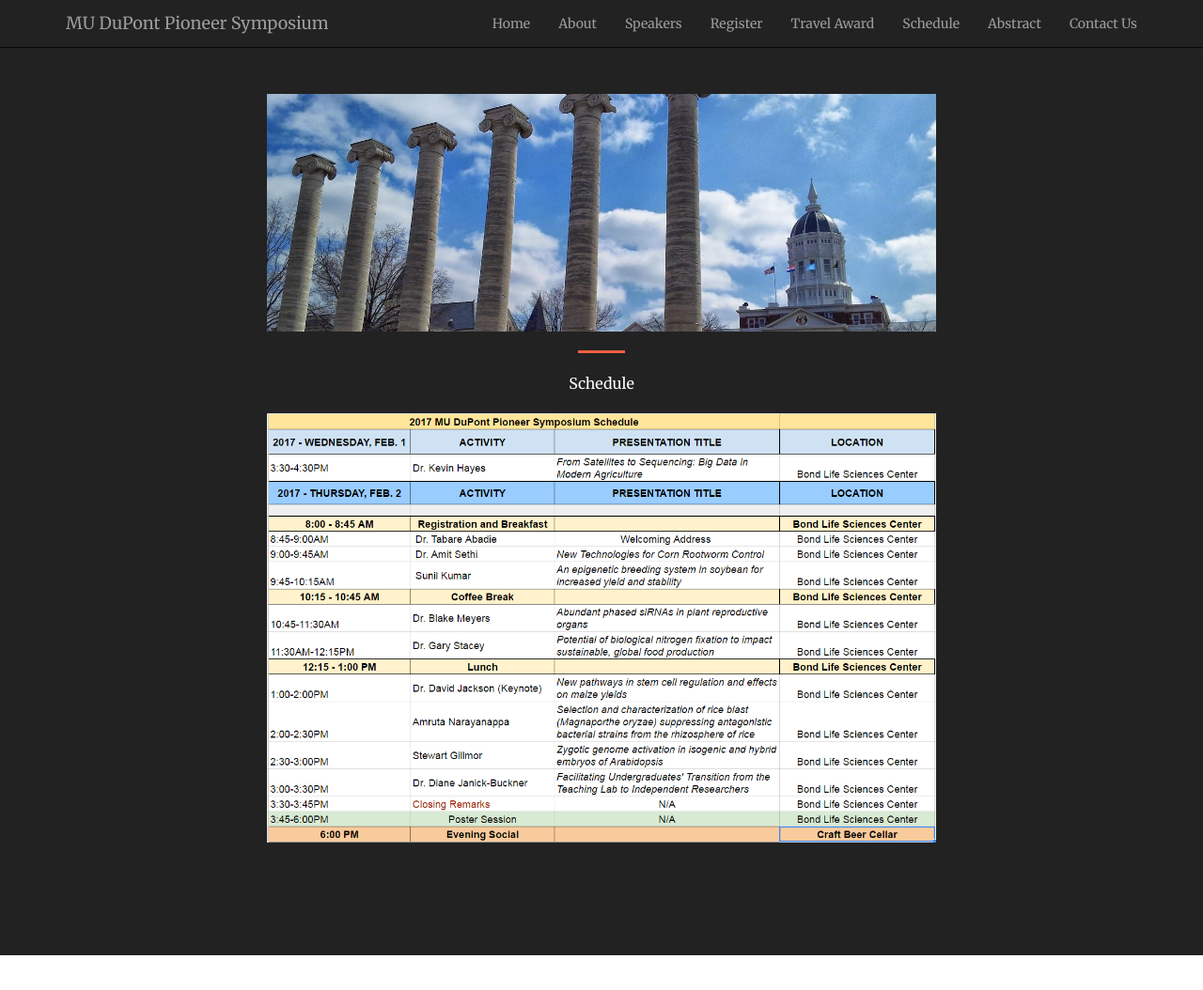
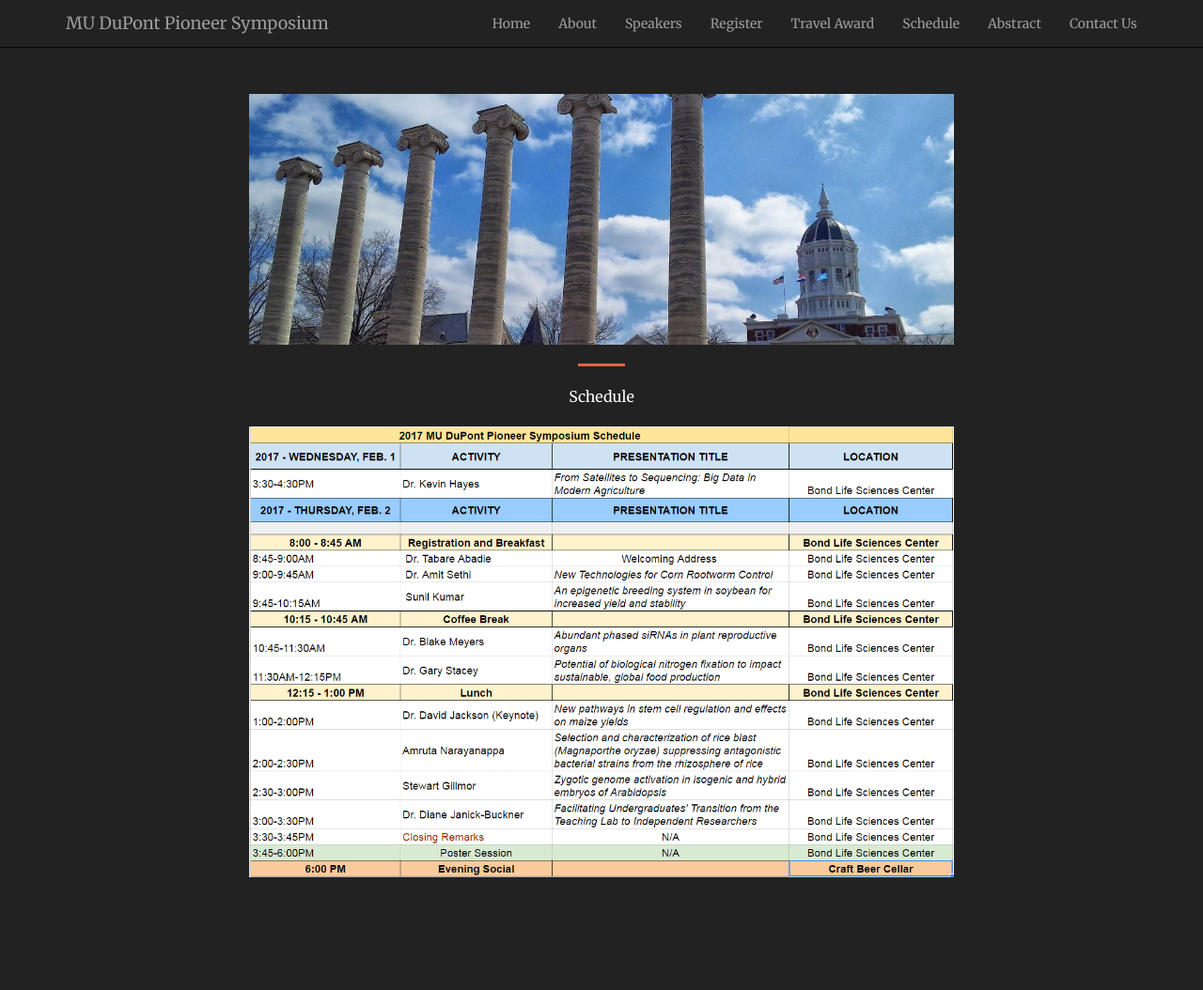
Before and after one commit to mupioneersymposium/mupioneersymposium.github.io, a Jekyll site: the page built from schedule.md, in a window 1280 px wide and 1054 px high. Shown: the whole window at 94% size. Built offline with Jekyll 4.4.1, drawn with Linux system fonts in a browser that asks for light colours.

Commit message:
Update schedule.md

```diff
--- a/schedule.md
+++ b/schedule.md
@@ -2,10 +2,10 @@
 layout: regular
 ---
 
-<img src="/img/column3.jpg" style="max-width:95%"/>
+<img src="/img/column3.jpg" style="max-width:100%"/>
 
 <hr style="clear: both;" />
 
 Schedule
 
-<img src="/img/schedule-4.png" style="max-width:95%"/>
+<img src="/img/schedule-4.png" style="max-width:100%"/>
```
